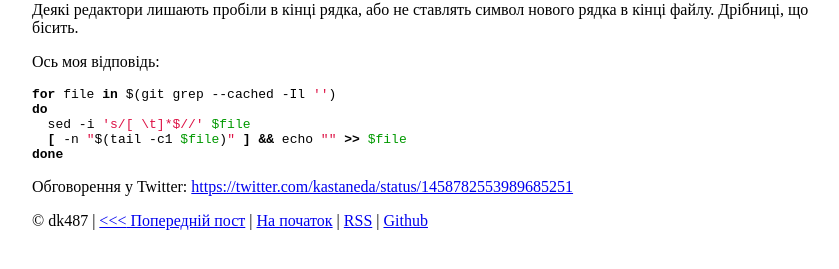
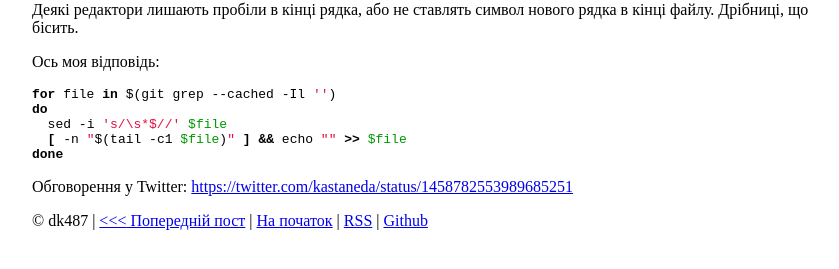
Before and after one commit to dk487/test.de.co.ua, a Jekyll site: the page built from _posts/2021/2021-11-11-whitespace.md, in a window 1280 px wide. Shown: the part 129-398 px from the top of the page, without its empty margins (208-1047 px from the left). Built offline with Jekyll 4.4.1, drawn with Linux system fonts in a browser that asks for light colours.

Commit message:
Improvement

````diff
--- a/_posts/2021/2021-11-11-whitespace.md
+++ b/_posts/2021/2021-11-11-whitespace.md
@@ -10,7 +10,7 @@ date: 2021-11-11 14:54:27 +02:00
 ```sh
 for file in $(git grep --cached -Il '')
 do
-  sed -i 's/[ \t]*$//' $file
+  sed -i 's/\s*$//' $file
   [ -n "$(tail -c1 $file)" ] && echo "" >> $file
 done
 ```
````
